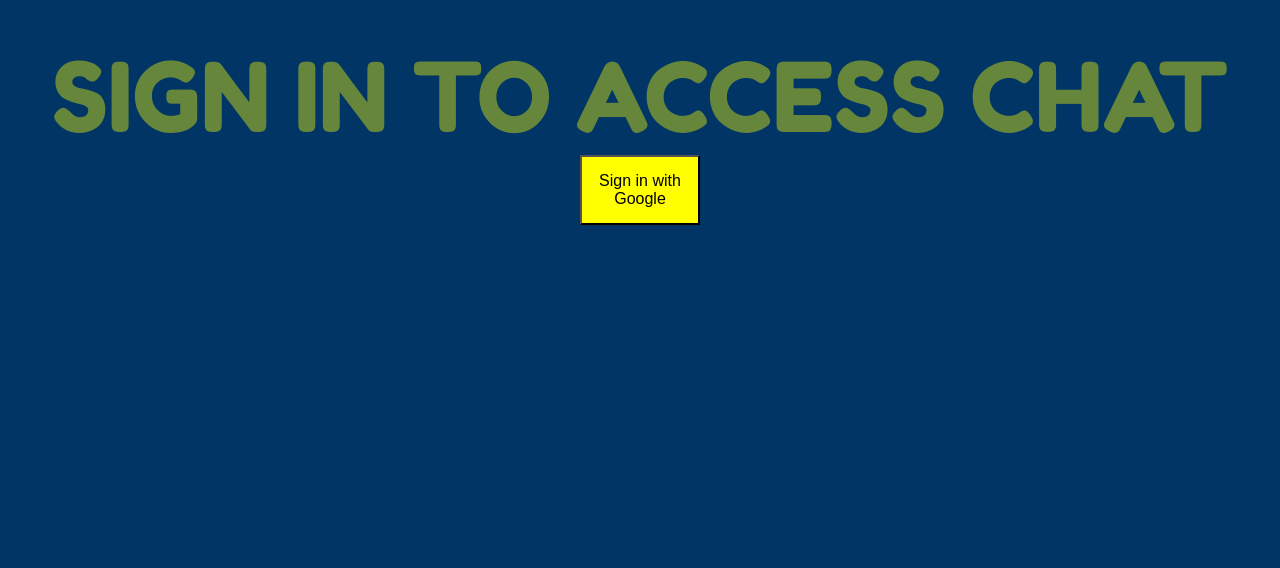
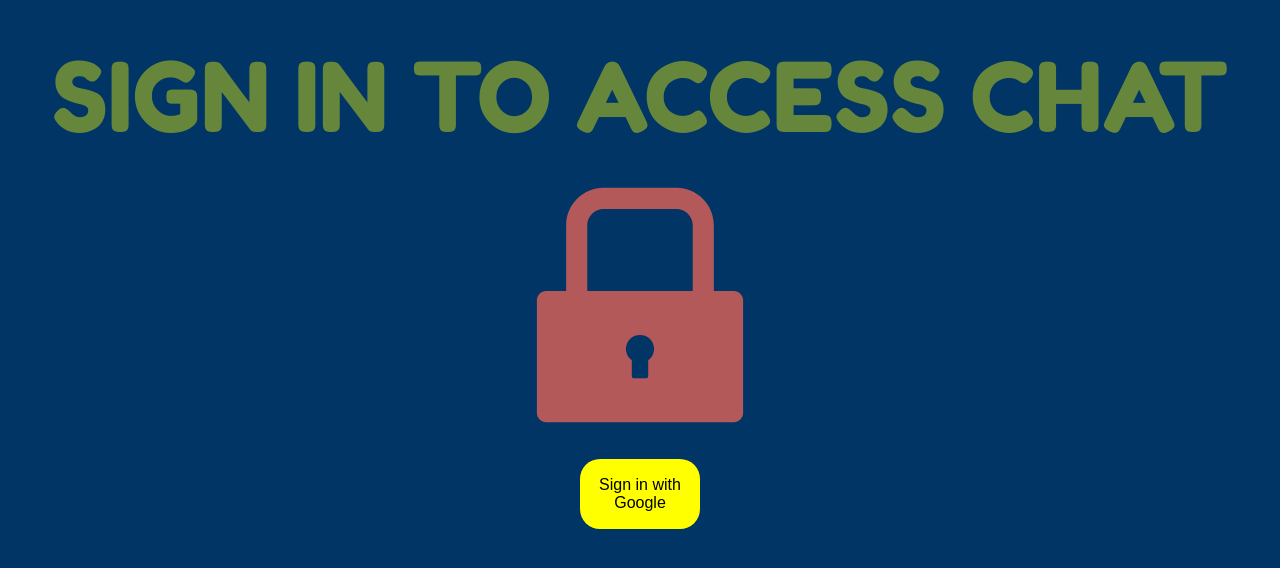
Before and after one commit to overflow68/Buddies, a React (Create React App) app: page / in a window 1280 px wide. Shown: the part 112-680 px from the top of the page. Built offline with nearby package versions, Linux system fonts and the light colour scheme; no server answers.

Commit message:
UI changes

```diff
--- a/package.json
+++ b/package.json
@@ -10,6 +10,7 @@
     "react": "^17.0.2",
     "react-dom": "^17.0.2",
     "react-firebase-hooks": "^4.0.1",
+    "react-icons": "^4.3.1",
     "react-scripts": "4.0.3",
     "web-vitals": "^1.1.2"
   },
--- a/src/App.js
+++ b/src/App.js
@@ -7,7 +7,7 @@ import {auth} from './Firebase';
 function App() {
   const [user] = useAuthState(auth);
 
- console.log()
+
   return (
     <div className="App">
       {user?<Chat/>:<SignIn/>}
--- a/src/components/Chat.js
+++ b/src/components/Chat.js
@@ -10,7 +10,7 @@ function Chat() {
     const [messages, setMessages] = useState([])
 
     async function getMessages(){
-        const q = query(collection(db, "messages"),orderBy("createdAt","desc"),limit(7));
+        const q = query(collection(db, "messages"),orderBy("createdAt","desc"),limit(11));
 
         const unsubscribe = onSnapshot(q, (querySnapshot) => {
             const msgs = [];
@@ -30,14 +30,15 @@ function Chat() {
 
     return (
         <div>
-            <SignOut/>
+            <div className="container">
             <div className="chat">
+                <SignOut/>
                 {messages.map(({ id, message, photoURL}) => (
                     <Message  class={`msg ${id === auth.currentUser.uid ? 'sent' : 'received'}`} img={photoURL} msg={message}/>
 
                 ))}
                 <SendMessage/>
-            </div>
+            </div></div>
 
         </div>
     )
--- a/src/components/SignIn.js
+++ b/src/components/SignIn.js
@@ -1,5 +1,6 @@
 import React from 'react'
 import { getAuth, signInWithPopup, GoogleAuthProvider } from "firebase/auth";
+import {AiFillLock} from 'react-icons/ai'
 function SignIn() {
     function login(){
         const provider = new GoogleAuthProvider();
@@ -26,7 +27,9 @@ function SignIn() {
     return (
         <div className="signin">
             <p className="info">SIGN IN TO ACCESS CHAT</p>
+            <div><AiFillLock className='locker' size="300" color="rgb(180, 89, 89)"></AiFillLock></div>
             <button className="signin-btn" onClick={login}>Sign in with Google</button>
+
         </div>
     )
 }
--- a/src/styles/App.css
+++ b/src/styles/App.css
@@ -4,11 +4,13 @@
     margin:0;
     box-sizing: border-box;
 }
+
 body{
     background-color: #003566;
+    width: 100%;
+    height: 100%;
     text-align: center;
-    display: flex;
-    justify-content: space-around;
+
 }
 
 .info{
@@ -24,6 +26,8 @@ body{
     height: 70px;
     font-size: 1rem;
     background-color: yellow;
+    border-radius: 20px;
+    border: none;
 }
 
 .info{
@@ -31,3 +35,7 @@ body{
     color:yellow ;
     opacity: 0.4;
 }
+
+.locker{
+    color: rgb(180, 89, 89);
+}
--- a/src/styles/chat.css
+++ b/src/styles/chat.css
@@ -1,13 +1,14 @@
 .chat{
     text-align: center;
-    width: 350px;
+    width: 80%;
+    height: 80%;
     margin: auto;
     border: 1px solid black;
     color:white;
-    font-size: 0.9rem;
-    height: 500px;
+    font-size: 1rem;
     position: relative;
     background-color: #001d3d;
+
 }
 
 .cont-received{
@@ -44,3 +45,12 @@
     padding: 6px;
     border-radius: 50px;
 }
+
+
+.container{
+    align-items: center;
+  display: flex;
+  justify-content: center;
+  height: 100vh;
+  width: 100vw;
+}
--- a/src/styles/signout.css
+++ b/src/styles/signout.css
@@ -1,3 +1,9 @@
 .signout{
     margin: auto;
+    background-color: rgb(192, 97, 97);
+    width: 80px;
+    height: 44px;
+    border: none;
+    font-size: 18px;
+    border-radius: 20px;
 }
```
Also changed, not shown: 1 other file (tests, documents, lock files or other folders).
